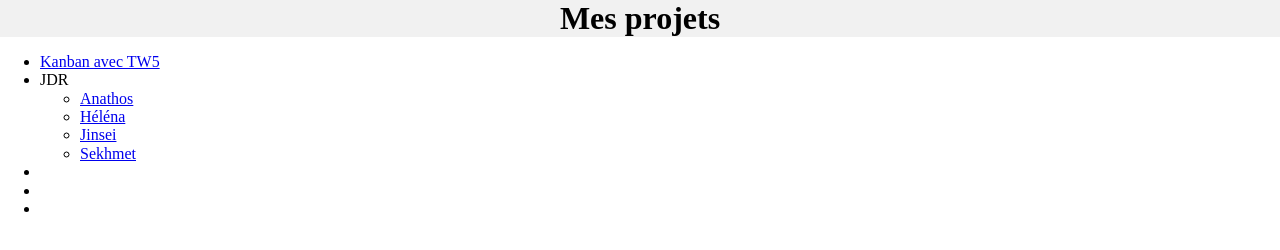
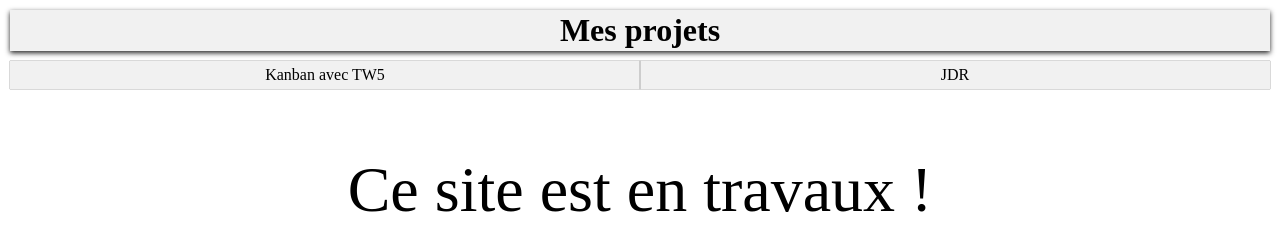
Before and after one commit to Telumire/Telumire.github.io, a plain HTML site: page index.html in a window 1280 px wide. Drawn offline with nearby package versions, Linux system fonts and the light colour scheme.

Commit message:
Updatecontent

```diff
--- a/index.html
+++ b/index.html
@@ -1,5 +1,6 @@
 <!DOCTYPE html>
 <html lang="en">
+
 <head>
     <meta charset="UTF-8">
     <meta name="viewport" content="width=device-width, initial-scale=1.0">
@@ -9,22 +10,24 @@
     <link rel="icon" href="LogoTélumire.ico" />
     <title>Telumire</title>
 </head>
+
 <body>
     <h1>Mes projets</h1>
-<ul>
-    <li class="projets"><a href="Kanban.html">Kanban avec TW5</a></li>
-    <li class="projets">JDR
-        <ul>
+<nav>
+    <ul class="nav">
+        <li><a href="Kanban.html">Kanban avec TW5</a></li>
+        <li>JDR<ul>
                 <li><a href="Notes de JDR (Anathos).html">Anathos</a>
                 <li><a href="Notes de JDR (Héléna).html">Héléna</a>
                 <li><a href="Notes de JDR (Jinsei).html">Jinsei</a>
                 <li><a href="Notes de JDR (Sekhmet).html">Sekhmet</a>
             </ul>
         </li>
-    <li class="projets"></li>
-    <li class="projets"></li>
-    <li class="projets"></li>
     </ul>
+</nav>
 
+<p class="important">Ce site est en travaux !</p>
+<p class="caché">Merci de revenir plus tard ! :]</p>
 </body>
+
 </html>
--- a/style.css
+++ b/style.css
@@ -3,4 +3,91 @@ h1 {
     justify-content: center;
     margin : 0px;
     background-color: #f1f1f1;
+    margin: 10px;
+    padding: 2px;
+    box-shadow:  0px 2px 5px #222222;
 }
+
+nav ul  {
+    background-color: #f1f1f1;
+    padding: 0;
+    margin: 0px;
+    margin-left:10px;
+    margin-right:10px;
+    /* height: 2.5em; */
+    display: flex;
+    flex-wrap: wrap;
+    justify-content: space-around;
+
+    /* align-items: stretch; */
+    /* align-items: center; */
+    /* align-items: flex-start; */
+}
+
+nav li {
+    justify-content: center;
+    box-shadow:  0px 0px 1px 0px #222222;
+    /* Pour forcer un overflow du menu déroulant, fixer le height */
+    height: 0.53em;
+    padding: 10px;
+    min-width:100px;
+    display:inline-flex;
+    flex-direction: column;
+    text-align: center;
+
+    flex-grow: 1;
+    flex-basis: 0;
+}
+
+nav li ul {
+    padding: 0;
+    flex-direction: column;
+    /*permet d'aggrandri les éléments de la liste déroulante*/
+    align-items: stretch;
+}
+/* alligner les éléments de liste déroulante à gauche */
+nav li li {
+    display: none;
+}
+
+nav li:hover > ul li {
+    background-color: #f1f1f1;
+    box-shadow:  0px 0px 1px 0px #222222;
+    display: flex;
+    text-align: center;
+    z-index: 1;
+    margin-left:-20px;
+    margin-right:-20px;
+}
+
+nav li:hover {
+justify-content: flex-start;
+box-shadow:  0px 0px 10px 0px #222222;
+
+}
+
+nav ul li ul li:hover {
+    background-color: darkgrey;
+    color:white;
+}
+
+nav a {
+    text-decoration: none;
+    color:inherit;
+    padding: 10px;
+    margin: -10px;
+    }
+
+.important {
+    display: flex;
+    justify-content: center;
+    font-size:4em;
+}
+
+.caché {
+    display: none;
+}
+
+p.important:hover+.caché {
+    display: flex;
+}
```
Lines whose indentation alone changed are shown as unchanged.
